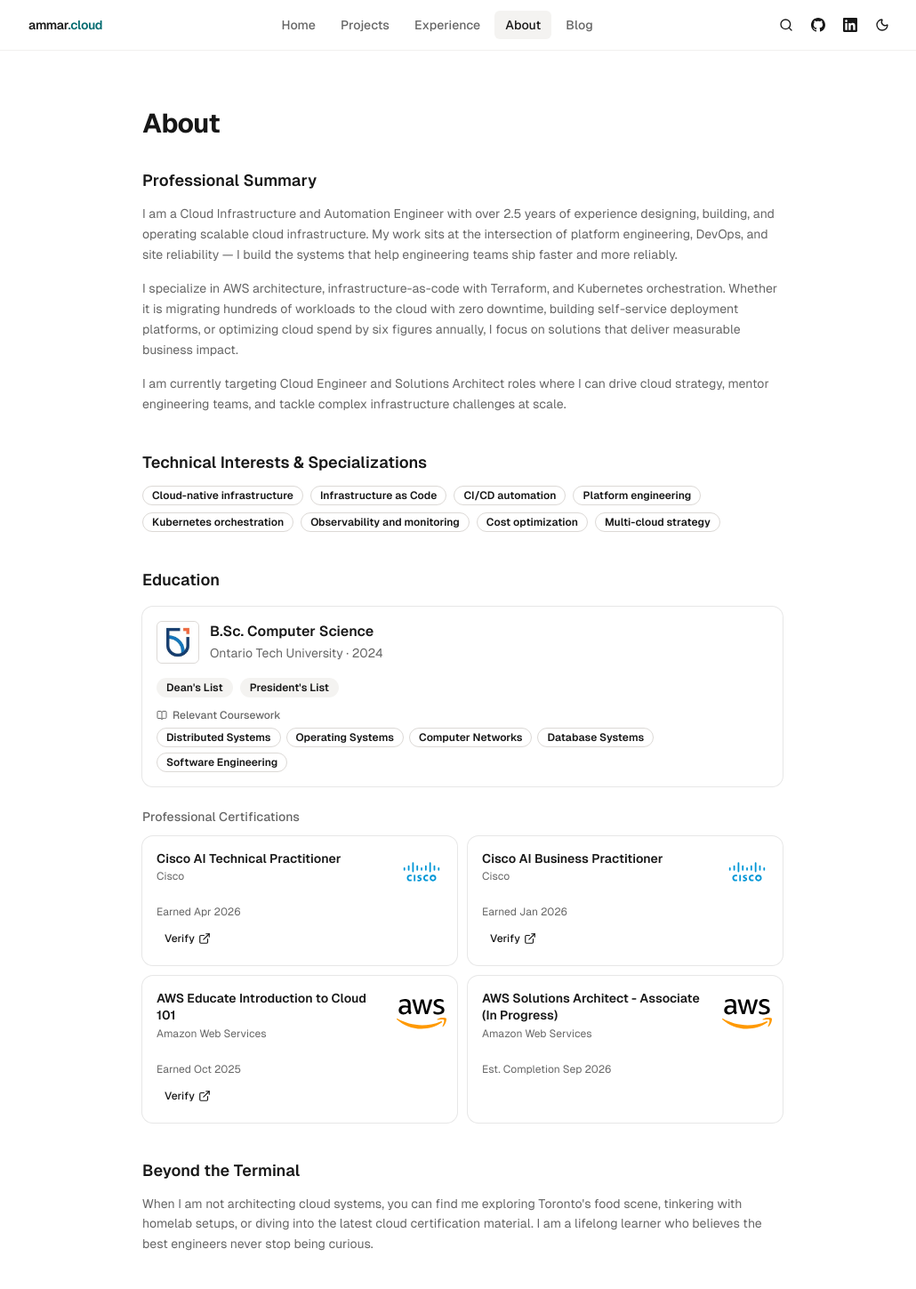
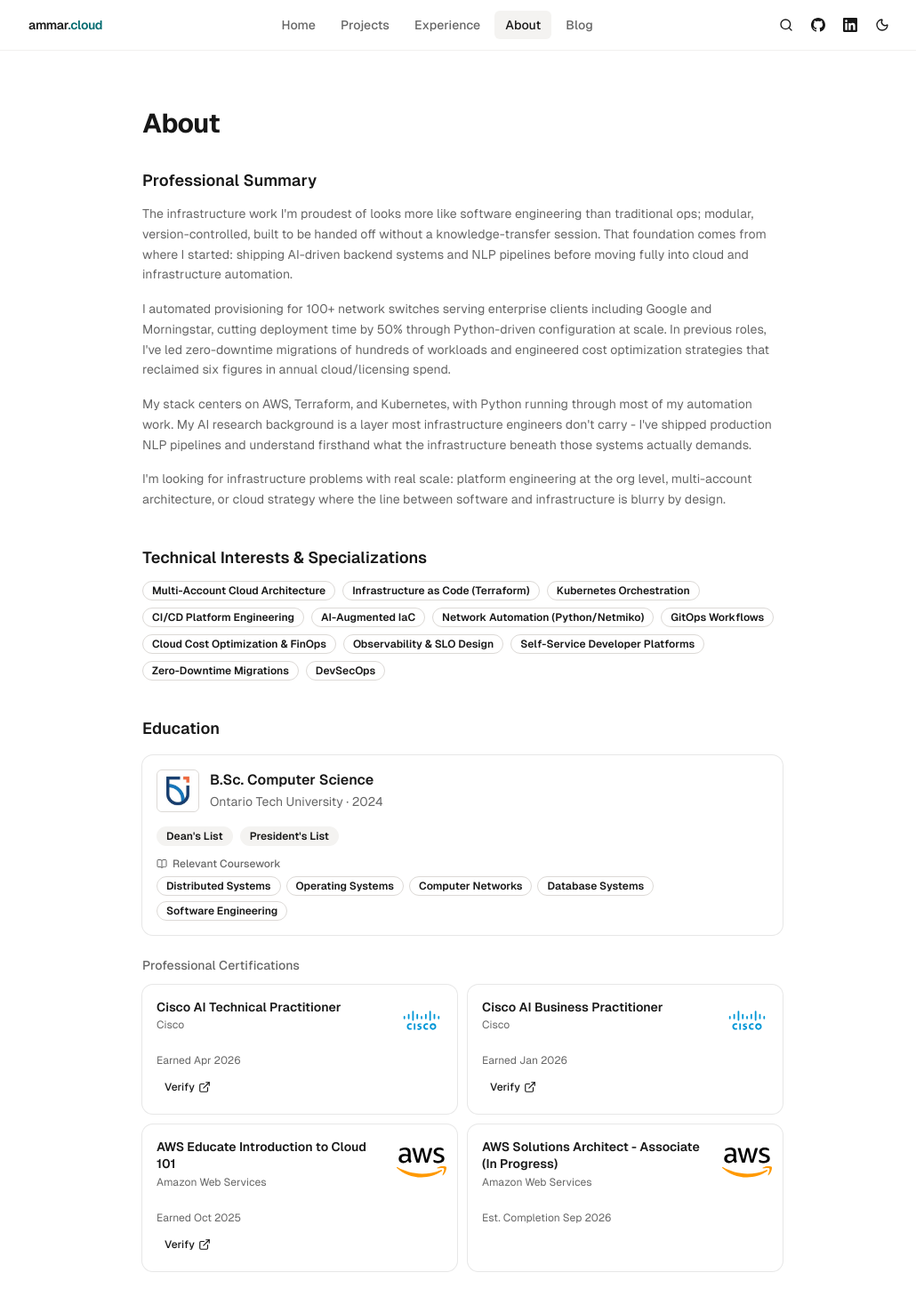
Before and after one commit to AmmarHatiya/ammarhatiyaca, a Next.js app: page /about in a window 1280 px wide. Shown: the top 1449 px of the page at 89% size, without its empty margins (120-1150 px from the left). Built offline with nearby package versions, Linux system fonts and the light colour scheme.

Commit message:
Restructure about page

```diff
--- a/public/search-index.json
+++ b/public/search-index.json
@@ -11,11 +11,11 @@
     "type": "blog",
     "slug": "kvqg",
     "title": "K-VQG: How AI Understands Images",
-    "summary": "A step-by-step breakdown of the tooling and strategies we used to save $240k annually on cloud infrastructure.",
+    "summary": "Automating visual knowledge discovery through semantic reasoning and scalable AI architecture.",
     "tags": [
       "Deep Learning",
+      "Multi-modal AI Architecture",
       "NLP",
-      "Multi-modal AI",
       "Computer Vision",
       "Python",
       "Docker"
--- a/src/content/about.mdx
+++ b/src/content/about.mdx
@@ -4,16 +4,22 @@ title: "About"
 
 <!-- section: summary -->
 
-I am a Cloud Infrastructure and Automation Engineer with over 2.5 years of experience designing, building, and operating scalable cloud infrastructure. My work sits at the intersection of platform engineering, DevOps, and site reliability — I build the systems that help engineering teams ship faster and more reliably.
+The infrastructure work I'm proudest of looks more like software engineering than traditional ops; modular, version-controlled, built to be handed off without a knowledge-transfer session. That foundation comes from where I started: shipping AI-driven backend systems and NLP pipelines before moving fully into cloud and infrastructure automation.
 
-I specialize in AWS architecture, infrastructure-as-code with Terraform, and Kubernetes orchestration. Whether it is migrating hundreds of workloads to the cloud with zero downtime, building self-service deployment platforms, or optimizing cloud spend by six figures annually, I focus on solutions that deliver measurable business impact.
+I automated provisioning for 100+ network switches serving enterprise clients including Google and Morningstar, cutting deployment time by 50% through Python-driven configuration at scale. In previous roles, I've led zero-downtime migrations of hundreds of workloads and engineered cost optimization strategies that reclaimed six figures in annual cloud/licensing spend.
 
-I am currently targeting Cloud Engineer and Solutions Architect roles where I can drive cloud strategy, mentor engineering teams, and tackle complex infrastructure challenges at scale.
+My stack centers on AWS, Terraform, and Kubernetes, with Python running through most of my automation work. My AI research background is a layer most infrastructure engineers don't carry - I've shipped production NLP pipelines and understand firsthand what the infrastructure beneath those systems actually demands.
+
+I'm looking for infrastructure problems with real scale: platform engineering at the org level, multi-account architecture, or cloud strategy where the line between software and infrastructure is blurry by design.
 
 <!-- section: interests -->
 
-Cloud-native infrastructure, Infrastructure as Code, CI/CD automation, Platform engineering, Kubernetes orchestration, Observability and monitoring, Cost optimization, Multi-cloud strategy
+Multi-Account Cloud Architecture, Infrastructure as Code (Terraform), Kubernetes Orchestration, CI/CD Platform Engineering, AI-Augmented IaC, Network Automation (Python/Netmiko), GitOps Workflows, Cloud Cost Optimization & FinOps, Observability & SLO Design, Self-Service Developer Platforms, Zero-Downtime Migrations, DevSecOps
 
 <!-- section: personal -->
 
-When I am not architecting cloud systems, you can find me exploring Toronto's food scene, tinkering with homelab setups, or diving into the latest cloud certification material. I am a lifelong learner who believes the best engineers never stop being curious.
+Toronto has one of the most genuinely diverse food scenes I've eaten my way through. My version of exploring the city is a restaurant recommendation from a neighborhood I haven't tried yet, followed by a longer walk home to justify it.
+
+At home, I run a lab that does what it sounds like: breaks, teaches me something, and gets rebuilt better. It's where infrastructure decisions have real consequences at 11pm with no on-call escalation path and stakeholders (my wife) keeping a watchful eye on you - which turns out to be a surprisingly effective way to learn.
+
+I'm also deep in cloud certifications right now, less for the credential than for what structured study does: it forces the gaps in my mental model to the surface.
```
